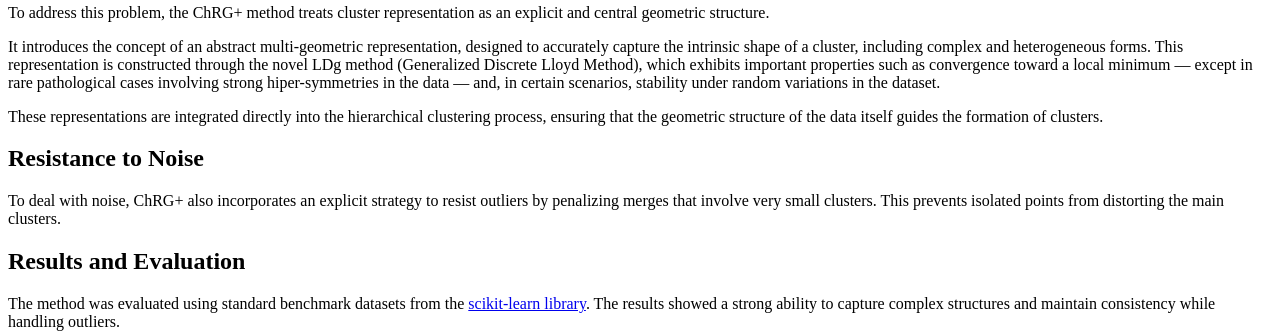
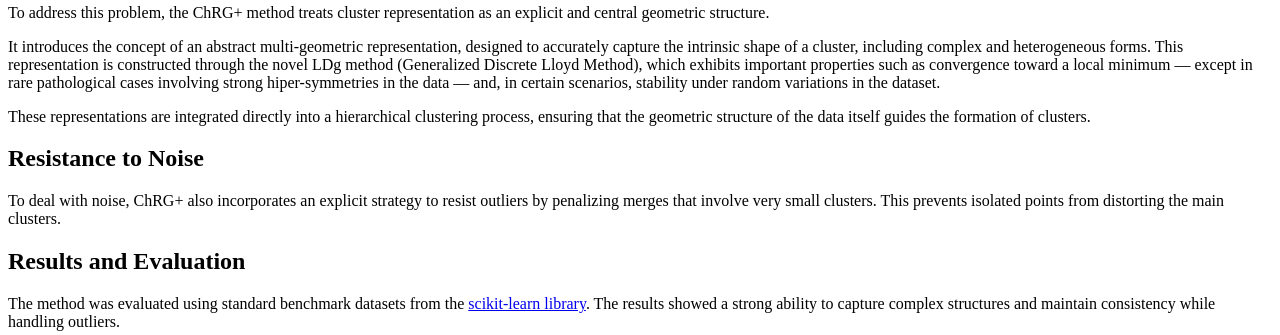
Before and after one commit to Kaguya-hash/clustering_ChRG_plus_pontual, a Python web app: template templates/chrg_plus.html in a window 1280 px wide. Shown: the part 282-617 px from the top of the page. Run offline with Jinja, Linux system fonts and the light colour scheme; the template is opened without the code that fills it, so the values that code supplies are empty.

Commit message:
Update chrg_plus.html

```diff
--- a/templates/chrg_plus.html
+++ b/templates/chrg_plus.html
@@ -40,7 +40,7 @@
     </p>
 
     <p>
-    These representations are integrated directly into the hierarchical clustering process, ensuring that the geometric structure of the data itself guides the formation of clusters.
+    These representations are integrated directly into a hierarchical clustering process, ensuring that the geometric structure of the data itself guides the formation of clusters.
     </p>
 
     <h2>Resistance to Noise</h2>
```
